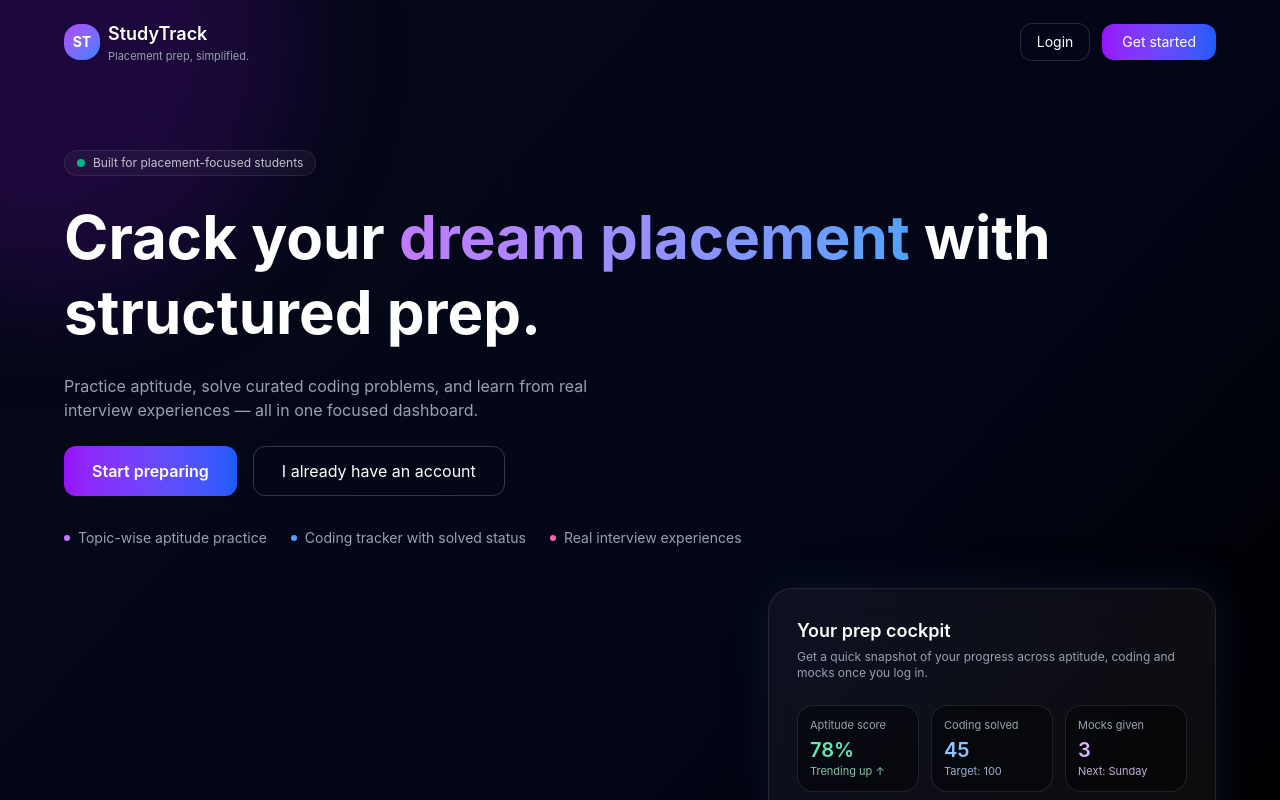
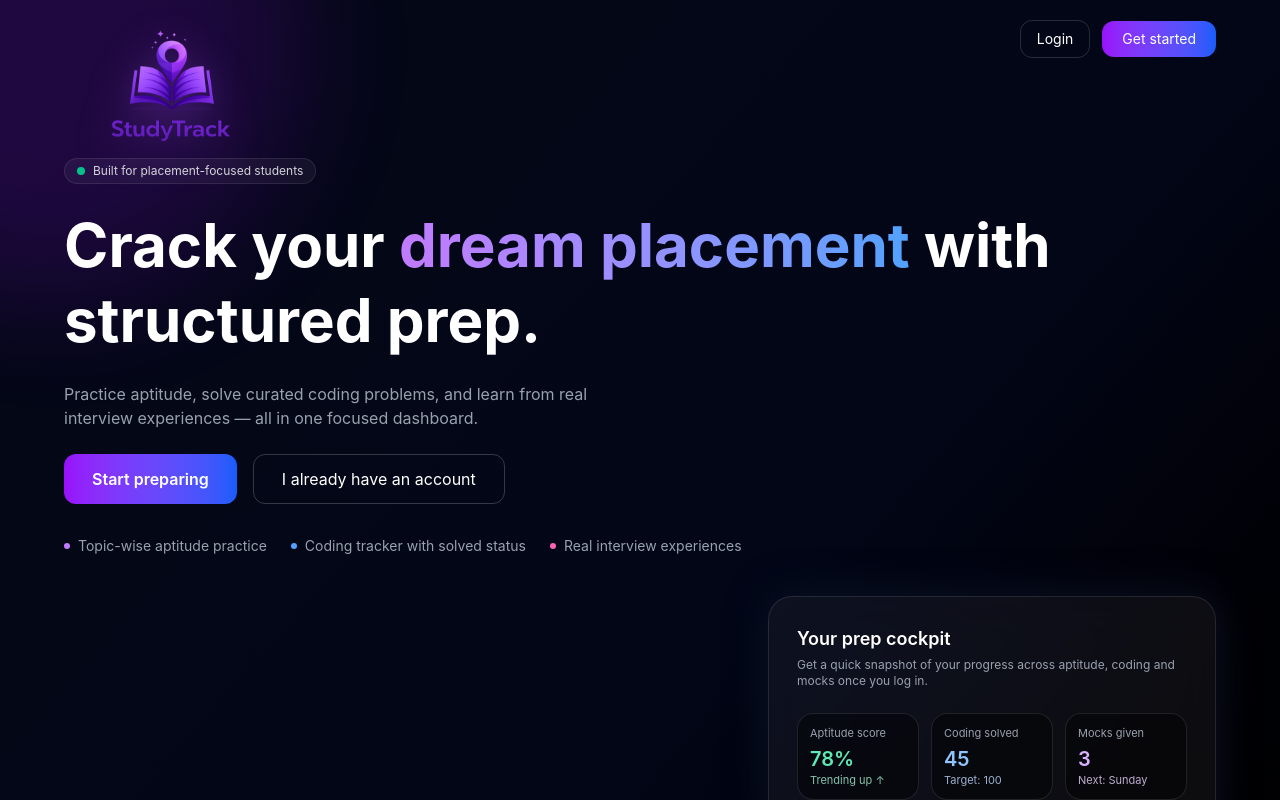
Before and after one commit to zaidkhan06/STP, a React (Vite) app in the folder Frontend/: page / in a window 1280 px wide. Shown: the top 800 px of the page. Built offline with nearby package versions, Linux system fonts and the light colour scheme.

Commit message:
intigrate a logo and favicon and some changes in index.html file for Seo opitmization.

```diff
--- a/Frontend/index.html
+++ b/Frontend/index.html
@@ -2,9 +2,41 @@
 <html lang="en">
   <head>
     <meta charset="UTF-8" />
-    <link rel="icon" type="image/svg+xml" href="/vite.svg" />
-    <meta name="viewport" content="width=device-width, initial-scale=1.0" />
-    <title>frontend</title>
+    <meta name="viewport" content="width=device-width, initial-scale=1.0, viewport-fit=cover" />
+
+    <title>StudyTrack — Placement Prep Dashboard</title>
+    <meta
+      name="description"
+      content="StudyTrack helps placement-focused students practice aptitude, track coding progress, and learn from real interview experiences — all in one structured dashboard."
+    />
+    <meta name="application-name" content="StudyTrack" />
+    <meta name="theme-color" content="#050816" />
+    <meta name="color-scheme" content="dark light" />
+    <meta name="robots" content="index, follow" />
+
+    <!-- Favicons -->
+    <link rel="icon" href="/StLogo.png" type="image/png" />
+    <link rel="apple-touch-icon" href="/StLogo.png" />
+    <link rel="manifest" href="/site.webmanifest" />
+
+    <!-- Open Graph -->
+    <meta property="og:site_name" content="StudyTrack" />
+    <meta property="og:title" content="StudyTrack — Placement Prep Dashboard" />
+    <meta
+      property="og:description"
+      content="Practice aptitude, solve curated coding problems, and learn from real interview experiences — all in one focused dashboard."
+    />
+    <meta property="og:type" content="website" />
+    <meta property="og:image" content="/StLogo.png" />
+
+    <!-- Twitter -->
+    <meta name="twitter:card" content="summary" />
+    <meta name="twitter:title" content="StudyTrack — Placement Prep Dashboard" />
+    <meta
+      name="twitter:description"
+      content="Placement prep, simplified: aptitude practice, coding tracker, and real interview experiences."
+    />
+    <meta name="twitter:image" content="/StLogo.png" />
   </head>
   <body>
     <div id="root"></div>
--- a/Frontend/src/components/dashboard/Sidebar.jsx
+++ b/Frontend/src/components/dashboard/Sidebar.jsx
@@ -18,9 +18,19 @@ function Sidebar({ closeSidebar }) {
 
       <div>
         <div className="flex items-center justify-between mb-8">
-          <h2 className="text-2xl font-bold bg-linear-to-r from-purple-400 to-blue-400 bg-clip-text text-transparent">
-            StudyTrack
-          </h2>
+          <NavLink
+            to="/dashboard"
+            end
+            onClick={closeSidebar}
+            className="flex items-center gap-3"
+          >
+            <img
+              src="/StLogo.png"
+              alt="StudyTrack logo"
+
+              className="bg-white/5  border border-transparent w-14 h-14 sm:w-16 sm:h-16 rounded-2xl object-contain drop-shadow-[0_10px_20px_rgba(168,85,247,0.28)] hover:scale-105 transition-transform duration-200"
+            />
+          </NavLink>
           <span className="px-2.5 py-1 rounded-full text-[10px] font-medium bg-white/5 border border-white/10 text-gray-300">
             Beta
           </span>
--- a/Frontend/src/components/dashboard/Topbar.jsx
+++ b/Frontend/src/components/dashboard/Topbar.jsx
@@ -1,6 +1,5 @@
 import { Menu, ChevronDown, LogOut, User, Bell } from "lucide-react";
 import { useState, useRef, useEffect } from "react";
-import axios from "axios";
 import { useNavigate } from "react-router-dom";
 import { logoutUser } from "../../services/authService";
 import { getUser } from "../../services/aptitudeService";
@@ -9,7 +8,6 @@ function Topbar({ toggleSidebar }) {
   const navigate = useNavigate();
   const [open, setOpen] = useState(false);
   const [user, setUser] = useState(null);
-  console.log(user);
   const dropdownRef = useRef();
 
 
--- a/Frontend/src/pages/Home.jsx
+++ b/Frontend/src/pages/Home.jsx
@@ -40,16 +40,12 @@ function Home() {
 
       {/* Navbar */}
       <nav className="relative flex items-center justify-between px-6 md:px-16 py-5 z-10">
-        <div className="flex items-center gap-2">
-          <div className="w-9 h-9 rounded-2xl bg-gradient-to-br from-purple-500 to-blue-500 flex items-center justify-center text-sm font-bold">
-            ST
-          </div>
-          <div className="flex flex-col">
-            <span className="text-lg font-semibold">StudyTrack</span>
-            <span className="text-[11px] text-gray-400">
-              Placement prep, simplified.
-            </span>
-          </div>
+        <div className="flex items-center gap-3">
+          <img
+            src="/StLogo.png"
+            alt="StudyTrack logo"
+            className="absolute sm:top-0.5 sm:left-20 w-20 h-20 sm:w-46 sm:h-46 rounded-2xl object-contain drop-shadow-[0_10px_22px_rgba(168,85,247,0.35)] hover:scale-105 transition-transform duration-200"
+          />
         </div>
 
         <div className="flex items-center gap-3">
@@ -83,7 +79,7 @@ function Home() {
                 : "opacity-0 translate-y-6"
             }`}
           >
-            <p className="inline-flex items-center gap-2 px-3 py-1 rounded-full bg-white/5 border border-white/10 text-xs text-gray-200 animate-pulse">
+            <p className="inline-flex items-center gap-2 px-3 py-1 mt-4 rounded-full bg-white/5 border border-white/10 text-xs text-gray-200 animate-pulse">
               <span className="w-2 h-2 rounded-full bg-emerald-400" />
               Built for placement-focused students
             </p>
```
Also changed, not shown: Frontend/public/StLogo.png (added), Frontend/public/site.webmanifest (added).
